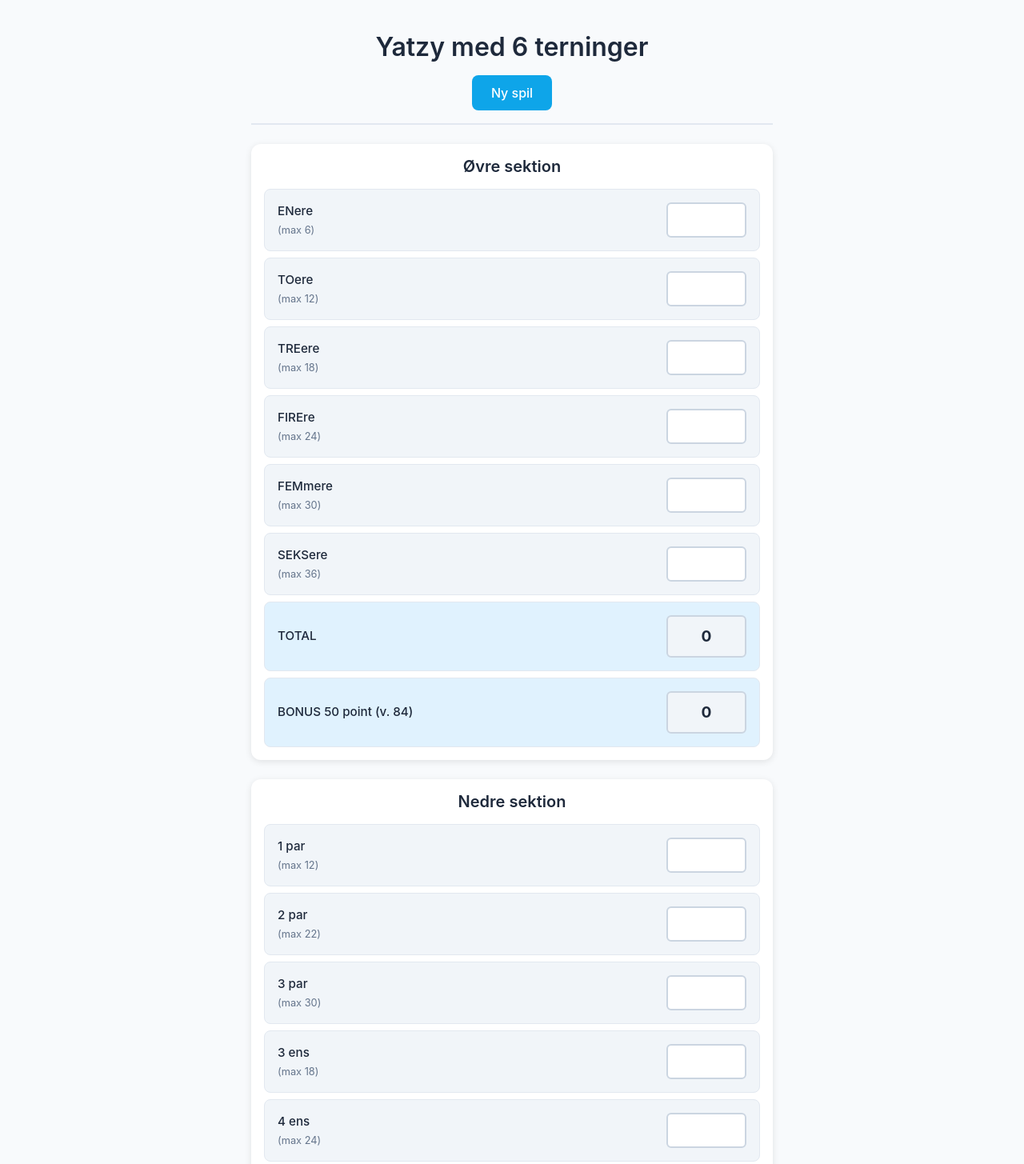
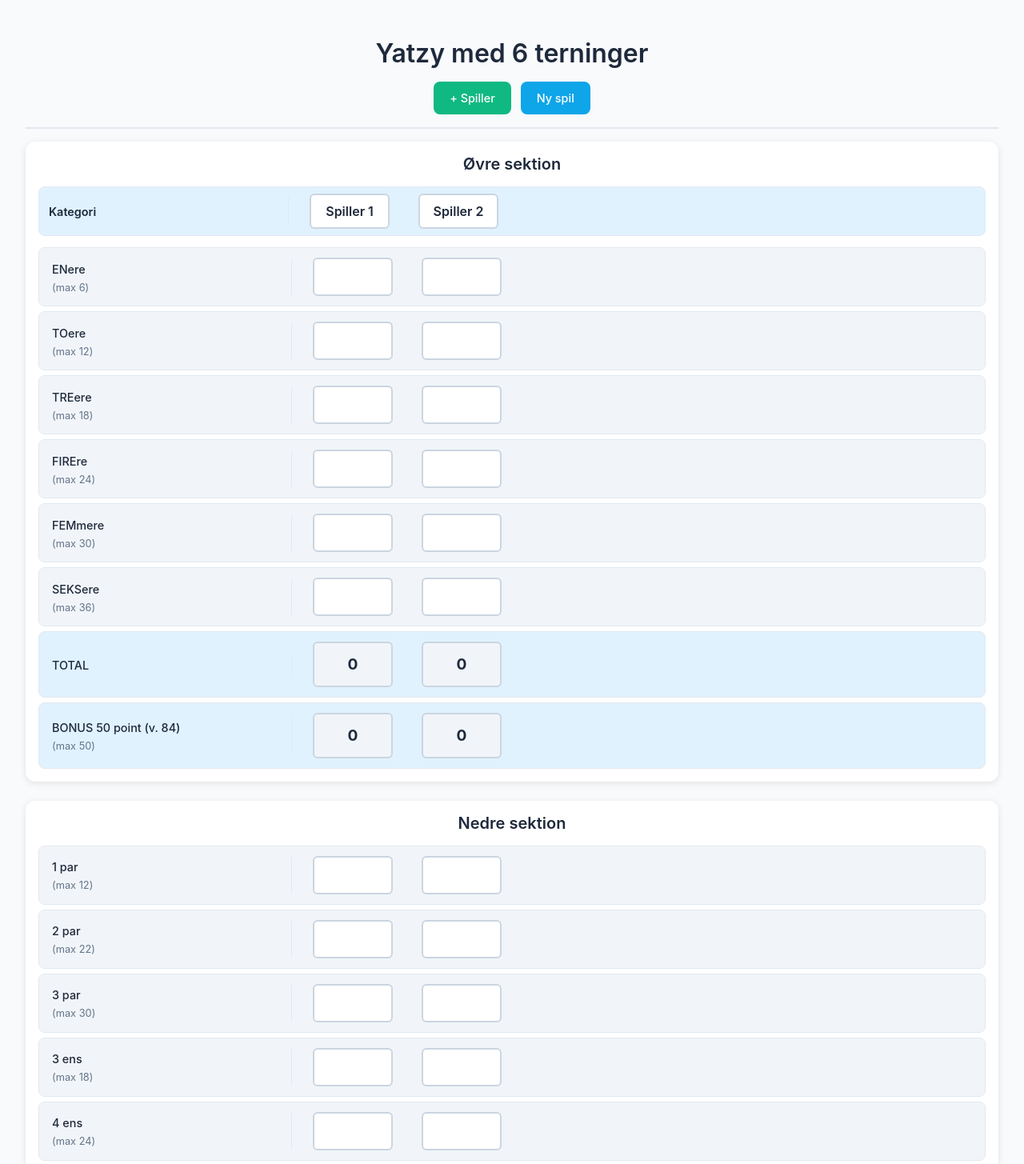
Before and after one commit to MagnusAI/yatzy-sheet, a React (Vite) app: page / in a window 1280 px wide. Shown: the top 1455 px of the page at 80% size. Built offline with nearby package versions, Linux system fonts and the light colour scheme.

Commit message:
more players

```diff
--- a/src/App.css
+++ b/src/App.css
@@ -16,9 +16,60 @@
   box-sizing: border-box;
 }
 
+/* Landscape orientation optimization for mobile */
+@media (orientation: landscape) and (max-height: 600px) {
+  .yatzy-sheet {
+    max-width: none;
+    padding: 8px 12px;
+    margin: 0;
+  }
+
+  .sheet-header {
+    margin-bottom: 12px;
+    padding: 8px 0;
+  }
+
+  .sheet-header h1 {
+    font-size: 1.25rem;
+    margin-bottom: 8px;
+  }
+
+  .sheet-sections {
+    gap: 16px;
+  }
+
+  .upper-section,
+  .lower-section {
+    padding: 12px;
+  }
+
+  .upper-section h2,
+  .lower-section h2 {
+    font-size: 1.1rem;
+    margin-bottom: 12px;
+  }
+
+  .player-names-row,
+  .score-row {
+    padding: 6px 8px;
+    gap: 6px;
+  }
+
+  .score-input,
+  .score-display {
+    padding: 6px 4px;
+    font-size: 0.9rem;
+  }
+
+  .player-name-input {
+    padding: 6px 4px;
+    font-size: 0.75rem;
+  }
+}
+
 .sheet-header {
   text-align: center;
-  margin-bottom: 24px;
+  margin-bottom: 16px;
   padding: 16px 0;
   border-bottom: 2px solid var(--border-color);
 }
@@ -30,25 +81,91 @@
   font-weight: 600;
 }
 
+.header-controls {
+  display: flex;
+  gap: 12px;
+  justify-content: center;
+  flex-wrap: wrap;
+}
+
+.add-player-button,
+.remove-player-button-header,
 .reset-button {
   background-color: var(--accent-color);
   color: white;
   border: none;
-  padding: 12px 24px;
+  padding: 12px 20px;
   border-radius: 8px;
-  font-size: 1rem;
+  font-size: 0.9rem;
   font-weight: 500;
   cursor: pointer;
   transition: background-color 0.2s;
   touch-action: manipulation;
 }
 
+.add-player-button {
+  background-color: #10b981;
+}
+
+.add-player-button:hover {
+  background-color: #059669;
+}
+
+.remove-player-button-header {
+  background-color: #ef4444;
+}
+
+.remove-player-button-header:hover {
+  background-color: #dc2626;
+}
+
 .reset-button:hover {
   background-color: var(--accent-hover);
 }
 
+.add-player-button:active,
+.remove-player-button-header:active,
 .reset-button:active {
   transform: scale(0.98);
+}
+
+/* Player Names Row */
+.player-names-row {
+  display: grid;
+  grid-template-columns: 200px repeat(var(--player-count, 1), 80px);
+  gap: 8px;
+  align-items: center;
+  padding: 8px 12px;
+  background: var(--special-row-bg);
+  border-radius: 8px;
+  border: 1px solid var(--border-color);
+  margin-bottom: 8px;
+  min-width: fit-content;
+}
+
+.category-header {
+  font-weight: 600;
+  color: var(--text-primary);
+  font-size: 0.9rem;
+  padding: 8px 0;
+}
+
+.player-name-input {
+  width: 70px;
+  padding: 8px 6px;
+  border: 2px solid var(--input-border);
+  border-radius: 6px;
+  font-size: 0.8rem;
+  font-weight: 600;
+  text-align: center;
+  background: var(--input-bg);
+  color: var(--text-primary);
+  transition: border-color 0.2s;
+}
+
+.player-name-input:focus {
+  outline: none;
+  border-color: var(--accent-color);
 }
 
 .sheet-sections {
@@ -74,35 +191,72 @@
   font-weight: 600;
 }
 
-.score-grid {
+/* Score Table Layout */
+.score-table {
   display: flex;
   flex-direction: column;
-  gap: 8px;
+  gap: 6px;
+  overflow-x: auto;
+  min-width: 0;
 }
 
 .score-row {
   display: grid;
-  grid-template-columns: 1fr 80px;
-  gap: 16px;
+  grid-template-columns: 200px repeat(var(--player-count, 1), 80px);
+  gap: 8px;
   align-items: center;
-  padding: 12px;
+  padding: 8px 12px;
   background: var(--row-bg);
   border-radius: 8px;
   border: 1px solid var(--border-color);
   transition: background-color 0.2s;
+  min-width: fit-content;
 }
 
 .score-row:hover {
   background: var(--row-hover);
 }
 
-.score-row label {
-  font-size: 0.95rem;
+.category-cell {
+  text-align: left;
+  padding-right: 8px;
+}
+
+.sticky-category {
+  position: sticky;
+  left: 0;
+  background: var(--row-bg);
+  z-index: 5;
+  border-right: 1px solid var(--border-color);
+}
+
+.score-row:hover .sticky-category {
+  background: var(--row-hover);
+}
+
+.total-row .sticky-category,
+.bonus-row .sticky-category {
+  background: var(--special-row-bg);
+}
+
+.grand-total-row .sticky-category {
+  background: var(--total-row-bg);
+}
+
+.player-names-row .sticky-category {
+  background: var(--special-row-bg);
+}
+
+.category-cell label {
+  font-size: 0.9rem;
   color: var(--text-primary);
   font-weight: 500;
-  cursor: pointer;
-  text-align: left;
-  justify-self: start;
+  cursor: default;
+}
+
+.score-cell {
+  display: flex;
+  justify-content: center;
 }
 
 .max-points {
@@ -114,11 +268,11 @@
 }
 
 .score-input {
-  width: 80px;
-  padding: 10px 12px;
+  width: 70px;
+  padding: 8px 6px;
   border: 2px solid var(--input-border);
   border-radius: 6px;
-  font-size: 1.1rem;
+  font-size: 1rem;
   text-align: center;
   background: var(--input-bg);
   color: var(--text-primary);
@@ -126,7 +280,6 @@
   transition: border-color 0.2s, background-color 0.2s;
   -webkit-appearance: none;
   -moz-appearance: textfield;
-  justify-self: end;
 }
 
 .score-input::-webkit-outer-spin-button,
@@ -142,16 +295,15 @@
 }
 
 .score-display {
-  width: 80px;
-  padding: 10px 12px;
+  width: 70px;
+  padding: 8px 6px;
   background: var(--display-bg);
   border: 2px solid var(--display-border);
   border-radius: 6px;
-  font-size: 1.1rem;
+  font-size: 1rem;
   font-weight: 700;
   text-align: center;
   color: var(--text-primary);
-  justify-self: end;
 }
 
 .total-row,
@@ -213,37 +365,79 @@
   }
 }
 
+/* Dynamic grid columns based on player count */
+.player-names-row,
+.score-row {
+  grid-template-columns: 200px repeat(var(--player-count, 1), 80px);
+}
+
 /* Tablet and larger screens */
 @media (min-width: 768px) {
   .yatzy-sheet {
     padding: 24px;
-    max-width: 600px;
+    max-width: none;
+    overflow-x: auto;
   }
 
   .sheet-header h1 {
     font-size: 2rem;
   }
 
+  .player-names-row,
   .score-row {
-    padding: 16px;
-    grid-template-columns: 1fr 100px;
-    gap: 20px;
+    grid-template-columns: 250px repeat(var(--player-count, 1), 100px);
+    gap: 12px;
+  }
+
+  .player-name-input {
+    width: 90px;
+    font-size: 0.9rem;
+    padding: 10px 8px;
+  }
+
+  .score-row {
+    padding: 12px 16px;
+  }
+
+  .score-input,
+  .score-display {
+    width: 90px;
+    font-size: 1.1rem;
+    padding: 10px 8px;
+  }
+
+  .player-name-input {
+    font-size: 0.9rem;
+    padding: 10px 8px;
+  }
+
+  .grand-total {
+    font-size: 1.2rem;
+  }
+}
+
+/* Large screens */
+@media (min-width: 1024px) {
+  .yatzy-sheet {
+    max-width: none;
+    padding: 32px;
+  }
+
+  .player-names-row,
+  .score-row {
+    grid-template-columns: 300px repeat(var(--player-count, 1), 120px);
+    gap: 16px;
+  }
+
+  .player-name-input {
+    width: 100px;
+    font-size: 1rem;
   }
 
   .score-input,
   .score-display {
     width: 100px;
     font-size: 1.2rem;
-  }
-
-  .grand-total {
-    font-size: 1.3rem;
+    padding: 12px 10px;
   }
 }
-
-/* Large screens */
-@media (min-width: 1024px) {
-  .yatzy-sheet {
-    max-width: 700px;
-  }
-}
--- a/src/App.tsx
+++ b/src/App.tsx
@@ -1,4 +1,4 @@
-import { useState, useEffect } from 'react'
+import { useState, useEffect, useRef } from 'react'
 import './App.css'
 import sheetData from './assets/sheet-reference.json'
 
@@ -7,151 +7,247 @@ interface ScoreEntry {
   max_point: number | null
 }
 
-interface Scores {
-  [key: string]: number | null
+interface Player {
+  id: string
+  name: string
+  scores: { [key: string]: number | null }
 }
 
 function App() {
-  const [scores, setScores] = useState<Scores>({})
+  const [players, setPlayers] = useState<Player[]>([
+    { id: '1', name: 'Spiller 1', scores: {} },
+    { id: '2', name: 'Spiller 2', scores: {} }
+  ])
 
-  // Load scores from localStorage on mount
+  const upperTableRef = useRef<HTMLDivElement>(null)
+  const lowerTableRef = useRef<HTMLDivElement>(null)
+
+  // Load players from localStorage on mount
   useEffect(() => {
-    const savedScores = localStorage.getItem('yatzy-scores')
-    if (savedScores) {
-      setScores(JSON.parse(savedScores))
+    const savedPlayers = localStorage.getItem('yatzy-players')
+    if (savedPlayers) {
+      setPlayers(JSON.parse(savedPlayers))
     }
   }, [])
 
-  // Save scores to localStorage whenever scores change
+  // Save players to localStorage whenever players change
   useEffect(() => {
-    localStorage.setItem('yatzy-scores', JSON.stringify(scores))
-  }, [scores])
+    localStorage.setItem('yatzy-players', JSON.stringify(players))
+  }, [players])
 
-  const updateScore = (category: string, value: string) => {
-    const numValue = value === '' ? null : parseInt(value)
-    setScores(prev => ({
-      ...prev,
-      [category]: numValue
-    }))
+  // Update CSS custom property for dynamic grid columns
+  useEffect(() => {
+    document.documentElement.style.setProperty('--player-count', players.length.toString())
+  }, [players.length])
+
+  // Synchronize horizontal scroll between upper and lower sections
+  useEffect(() => {
+    const upperTable = upperTableRef.current
+    const lowerTable = lowerTableRef.current
+
+    if (!upperTable || !lowerTable) return
+
+    let isScrolling = false
+
+    const syncScrollFromUpper = () => {
+      if (isScrolling) return
+      isScrolling = true
+      lowerTable.scrollLeft = upperTable.scrollLeft
+      requestAnimationFrame(() => {
+        isScrolling = false
+      })
     }
 
-  const calculateUpperTotal = () => {
+    const syncScrollFromLower = () => {
+      if (isScrolling) return
+      isScrolling = true
+      upperTable.scrollLeft = lowerTable.scrollLeft
+      requestAnimationFrame(() => {
+        isScrolling = false
+      })
+    }
+
+    upperTable.addEventListener('scroll', syncScrollFromUpper)
+    lowerTable.addEventListener('scroll', syncScrollFromLower)
+
+    return () => {
+      upperTable.removeEventListener('scroll', syncScrollFromUpper)
+      lowerTable.removeEventListener('scroll', syncScrollFromLower)
+    }
+  }, [players.length])
+
+  const updateScore = (playerId: string, category: string, value: string) => {
+    const numValue = value === '' ? null : parseInt(value)
+    setPlayers(prev => prev.map(player =>
+      player.id === playerId
+        ? { ...player, scores: { ...player.scores, [category]: numValue } }
+        : player
+    ))
+  }
+
+  const updatePlayerName = (playerId: string, newName: string) => {
+    setPlayers(prev => prev.map(player =>
+      player.id === playerId
+        ? { ...player, name: newName }
+        : player
+    ))
+  }
+
+  const addPlayer = () => {
+    const newId = Date.now().toString()
+    const newPlayer: Player = {
+      id: newId,
+      name: `Spiller ${players.length + 1}`,
+      scores: {}
+    }
+    setPlayers(prev => [...prev, newPlayer])
+  }
+
+  const removeLatestPlayer = () => {
+    if (players.length > 2) {
+      setPlayers(prev => prev.slice(0, -1))
+    }
+  }
+
+  const calculateUpperTotal = (player: Player) => {
     const upperCategories = ['ENere', 'TOere', 'TREere', 'FIREre', 'FEMmere', 'SEKSere']
     return upperCategories.reduce((total, category) => {
-      const score = scores[category]
+      const score = player.scores[category]
       return total + (score || 0)
     }, 0)
   }
 
-  const calculateBonus = () => {
-    const upperTotal = calculateUpperTotal()
+  const calculateBonus = (player: Player) => {
+    const upperTotal = calculateUpperTotal(player)
     return upperTotal >= 84 ? 50 : 0
   }
 
-  const calculateLowerTotal = () => {
+  const calculateLowerTotal = (player: Player) => {
     const lowerCategories = sheetData.lower_section.filter(item => item.name !== 'I alt').map(item => item.name)
     return lowerCategories.reduce((total, category) => {
-      const score = scores[category]
+      const score = player.scores[category]
       return total + (score || 0)
     }, 0)
   }
 
-  const calculateGrandTotal = () => {
-    return calculateUpperTotal() + calculateBonus() + calculateLowerTotal()
+  const calculateGrandTotal = (player: Player) => {
+    return calculateUpperTotal(player) + calculateBonus(player) + calculateLowerTotal(player)
   }
 
   const resetGame = () => {
-    setScores({})
-    localStorage.removeItem('yatzy-scores')
+    setPlayers([
+      { id: '1', name: 'Spiller 1', scores: {} },
+      { id: '2', name: 'Spiller 2', scores: {} }
+    ])
+    localStorage.removeItem('yatzy-players')
   }
 
   return (
     <div className="yatzy-sheet">
       <header className="sheet-header">
         <h1>{sheetData.title}</h1>
+        <div className="header-controls">
+          <button className="add-player-button" onClick={addPlayer}>
+            + Spiller
+          </button>
+          {players.length > 2 && (
+            <button className="remove-player-button-header" onClick={removeLatestPlayer}>
+              - Spiller
+            </button>
+          )}
           <button className="reset-button" onClick={resetGame}>
             Ny spil
           </button>
+        </div>
       </header>
 
       <div className="sheet-sections">
         {/* Upper Section */}
         <section className="upper-section">
           <h2>Øvre sektion</h2>
-          <div className="score-grid">
-            {sheetData.upper_section.map((item: ScoreEntry, index) => {
-              if (item.name === 'TOTAL') {
-                return (
-                  <div key={index} className="score-row total-row">
-                    <label>{item.name}</label>
-                    <div className="score-display">{calculateUpperTotal()}</div>
+          <div className="score-table" ref={upperTableRef}>
+            {/* Player Names Header Row */}
+            <div className="player-names-row">
+              <div className="category-cell sticky-category">
+                <div className="category-header">Kategori</div>
               </div>
-                )
-              }
-              if (item.name === 'BONUS 50 point (v. 84)') {
-                return (
-                  <div key={index} className="score-row bonus-row">
-                    <label>{item.name}</label>
-                    <div className="score-display">{calculateBonus()}</div>
+              {players.map((player) => (
+                <div key={player.id} className="score-cell">
+                  <input
+                    type="text"
+                    value={player.name}
+                    onChange={(e) => updatePlayerName(player.id, e.target.value)}
+                    className="player-name-input"
+                    maxLength={12}
+                  />
                 </div>
-                )
-              }
+              ))}
+            </div>
 
-              return (
-                <div key={index} className="score-row">
-                  <label htmlFor={item.name}>
+            {/* Score Rows */}
+            {sheetData.upper_section.map((item: ScoreEntry, index) => (
+              <div key={index} className={`score-row ${item.name === 'TOTAL' ? 'total-row' : ''} ${item.name === 'BONUS 50 point (v. 84)' ? 'bonus-row' : ''}`}>
+                <div className="category-cell sticky-category">
+                  <label>
                     {item.name}
-                    <span className="max-points">(max {item.max_point})</span>
+                    {item.max_point && <span className="max-points">(max {item.max_point})</span>}
                   </label>
+                </div>
+                {players.map((player) => (
+                  <div key={player.id} className="score-cell">
+                    {item.name === 'TOTAL' ? (
+                      <div className="score-display">{calculateUpperTotal(player)}</div>
+                    ) : item.name === 'BONUS 50 point (v. 84)' ? (
+                      <div className="score-display">{calculateBonus(player)}</div>
+                    ) : (
                       <input
                         type="number"
-                    id={item.name}
                         min="0"
                         max={item.max_point || undefined}
-                    value={scores[item.name] || ''}
-                    onChange={(e) => updateScore(item.name, e.target.value)}
+                        value={player.scores[item.name] || ''}
+                        onChange={(e) => updateScore(player.id, item.name, e.target.value)}
                         className="score-input"
                         inputMode="numeric"
                       />
+                    )}
                   </div>
-              )
-            })}
+                ))}
+              </div>
+            ))}
           </div>
         </section>
 
         {/* Lower Section */}
         <section className="lower-section">
           <h2>Nedre sektion</h2>
-          <div className="score-grid">
-            {sheetData.lower_section.map((item: ScoreEntry, index) => {
-              if (item.name === 'I alt') {
-                return (
-                  <div key={index} className="score-row grand-total-row">
-                    <label>{item.name}</label>
-                    <div className="score-display grand-total">{calculateGrandTotal()}</div>
+          <div className="score-table" ref={lowerTableRef}>
+            {sheetData.lower_section.map((item: ScoreEntry, index) => (
+              <div key={index} className={`score-row ${item.name === 'I alt' ? 'grand-total-row' : ''}`}>
+                <div className="category-cell sticky-category">
+                  <label>
+                    {item.name}
+                    {item.max_point && <span className="max-points">(max {item.max_point})</span>}
+                  </label>
                 </div>
-                )
-              }
-
-              return (
-                <div key={index} className="score-row">
-                  <label htmlFor={item.name}>
-                    {item.name}
-                    <span className="max-points">(max {item.max_point})</span>
-                  </label>
+                {players.map((player) => (
+                  <div key={player.id} className="score-cell">
+                    {item.name === 'I alt' ? (
+                      <div className="score-display grand-total">{calculateGrandTotal(player)}</div>
+                    ) : (
                       <input
                         type="number"
-                    id={item.name}
                         min="0"
                         max={item.max_point || undefined}
-                    value={scores[item.name] || ''}
-                    onChange={(e) => updateScore(item.name, e.target.value)}
+                        value={player.scores[item.name] || ''}
+                        onChange={(e) => updateScore(player.id, item.name, e.target.value)}
                         className="score-input"
                         inputMode="numeric"
                       />
+                    )}
                   </div>
-              )
-            })}
+                ))}
+              </div>
+            ))}
           </div>
         </section>
       </div>
```
Lines whose indentation alone changed are shown as unchanged.
